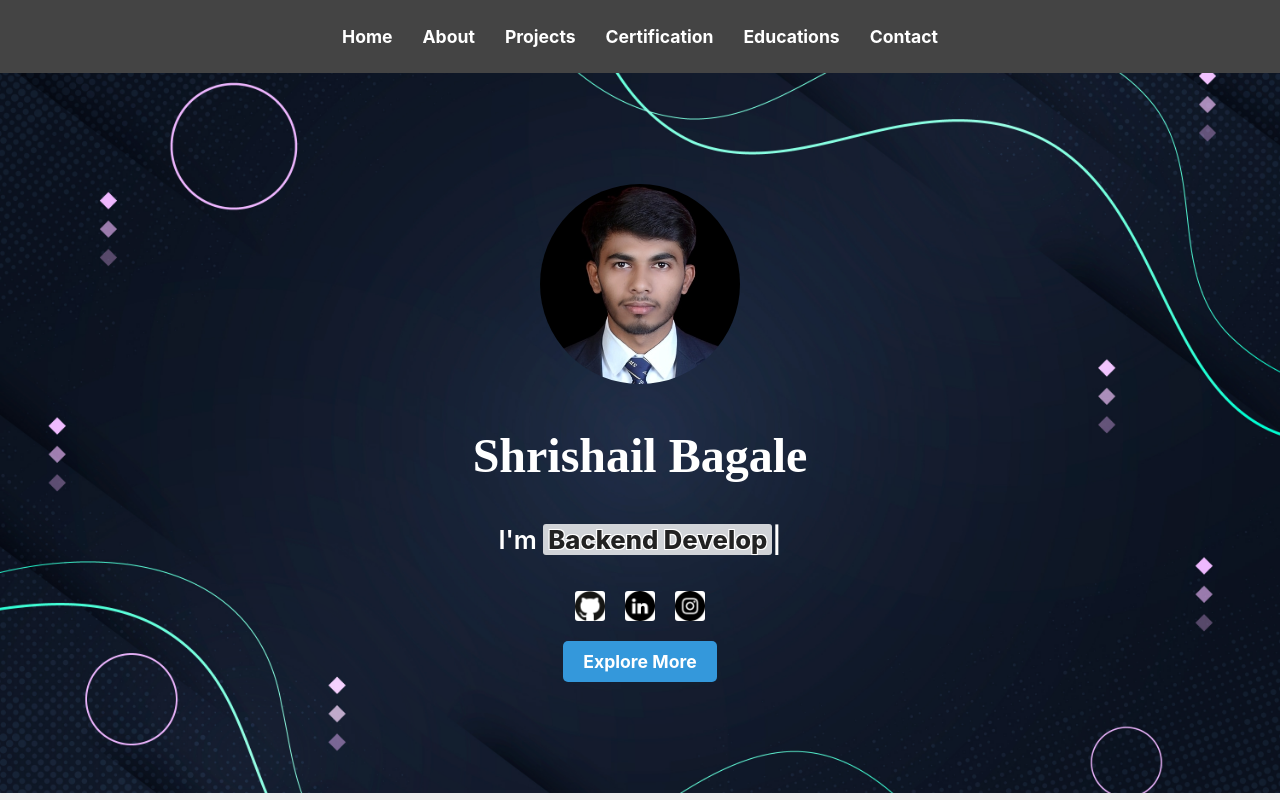
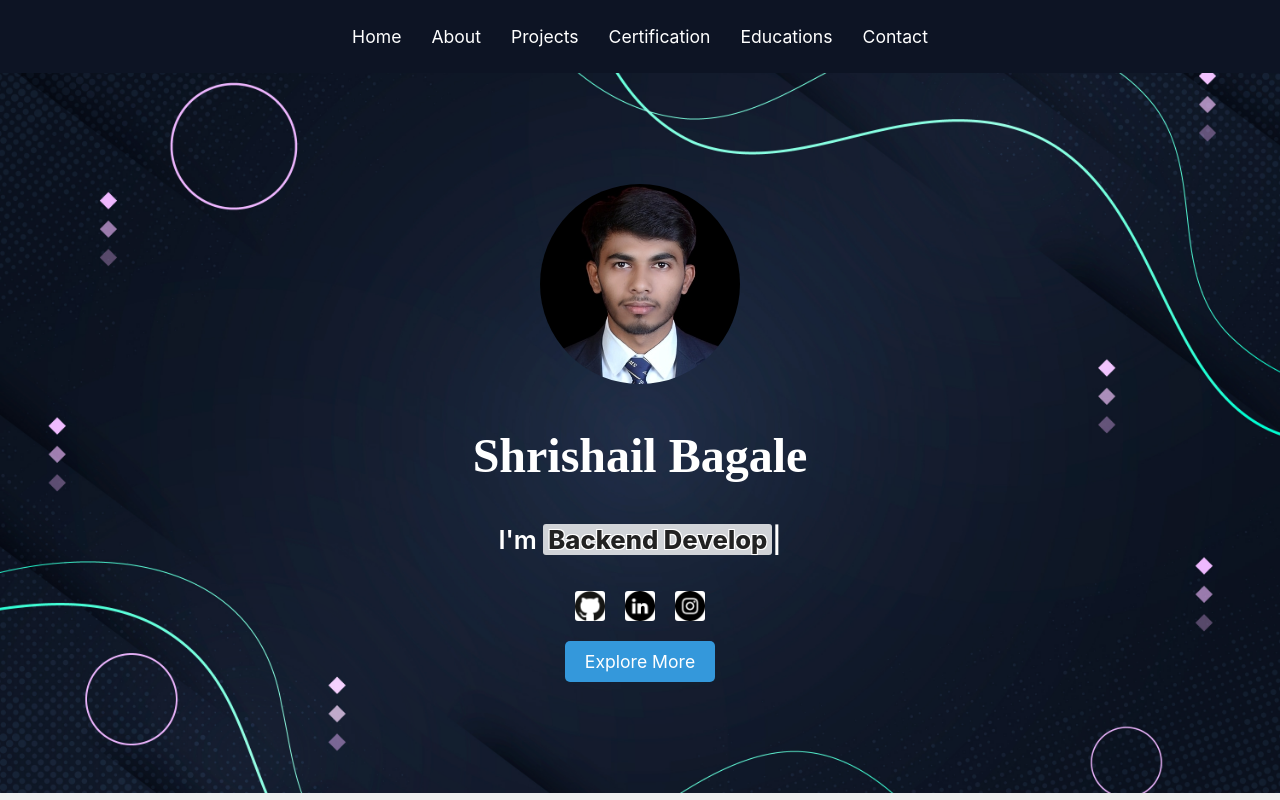
Before and after one commit to shrishailbagale/my-portfolio, a React (Create React App) app: page / in a window 1280 px wide. Shown: the top 800 px of the page. Built offline with nearby package versions, Linux system fonts and the light colour scheme; a web font is replaced by a local one.

Commit message:
first commit

```diff
--- a/src/components/Navigation.css
+++ b/src/components/Navigation.css
@@ -1,7 +1,7 @@
 /* Navigation.css */
 
 nav {
-  background-color: #444;
+  background-color: #0d1424;
   padding: 10px;
   opacity: 1000;
 }
@@ -35,7 +35,7 @@ li {
 a {
   text-decoration: none;
   color: #fff;
-  font-weight: bold;
+
   font-size: 1.1em;
   transition: color 0.3s ease;
 }
```
